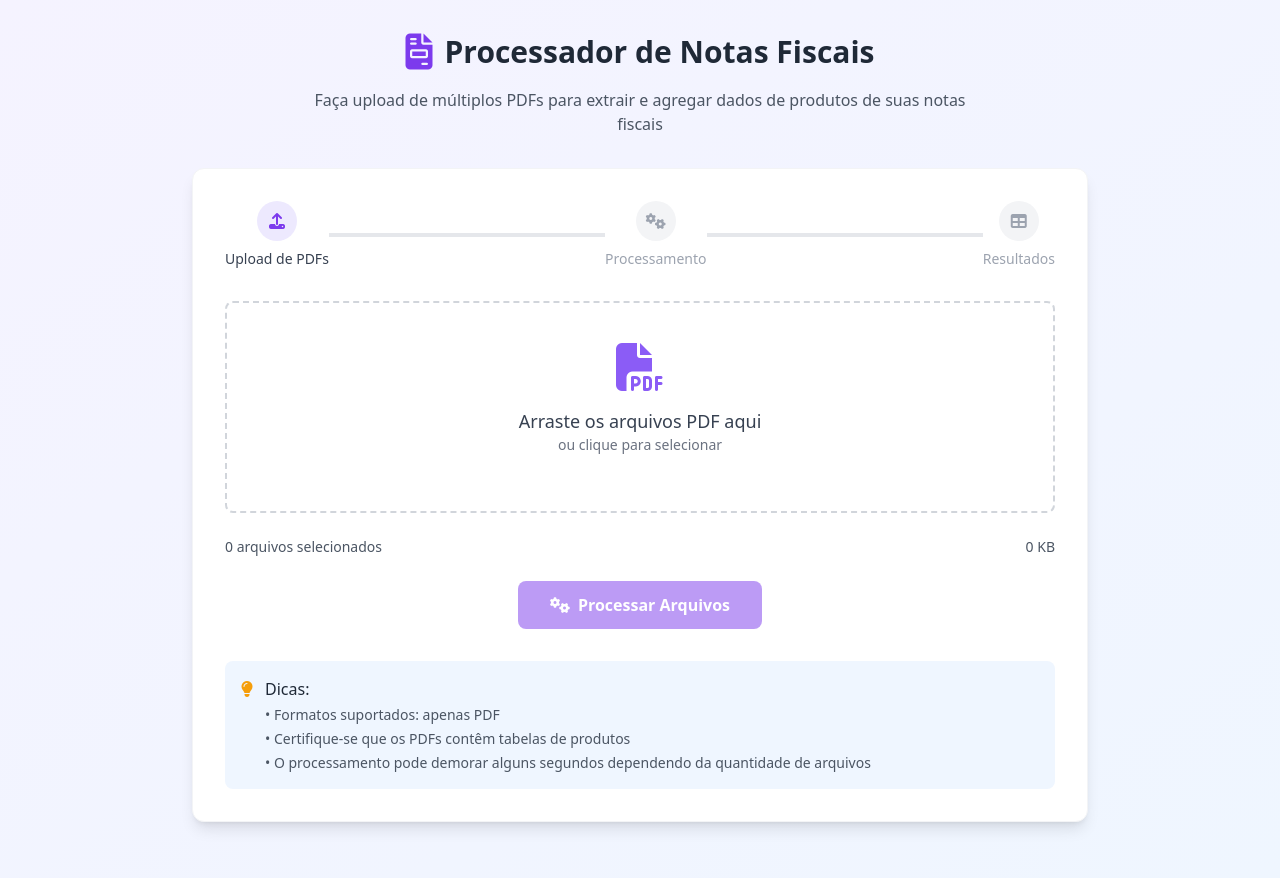
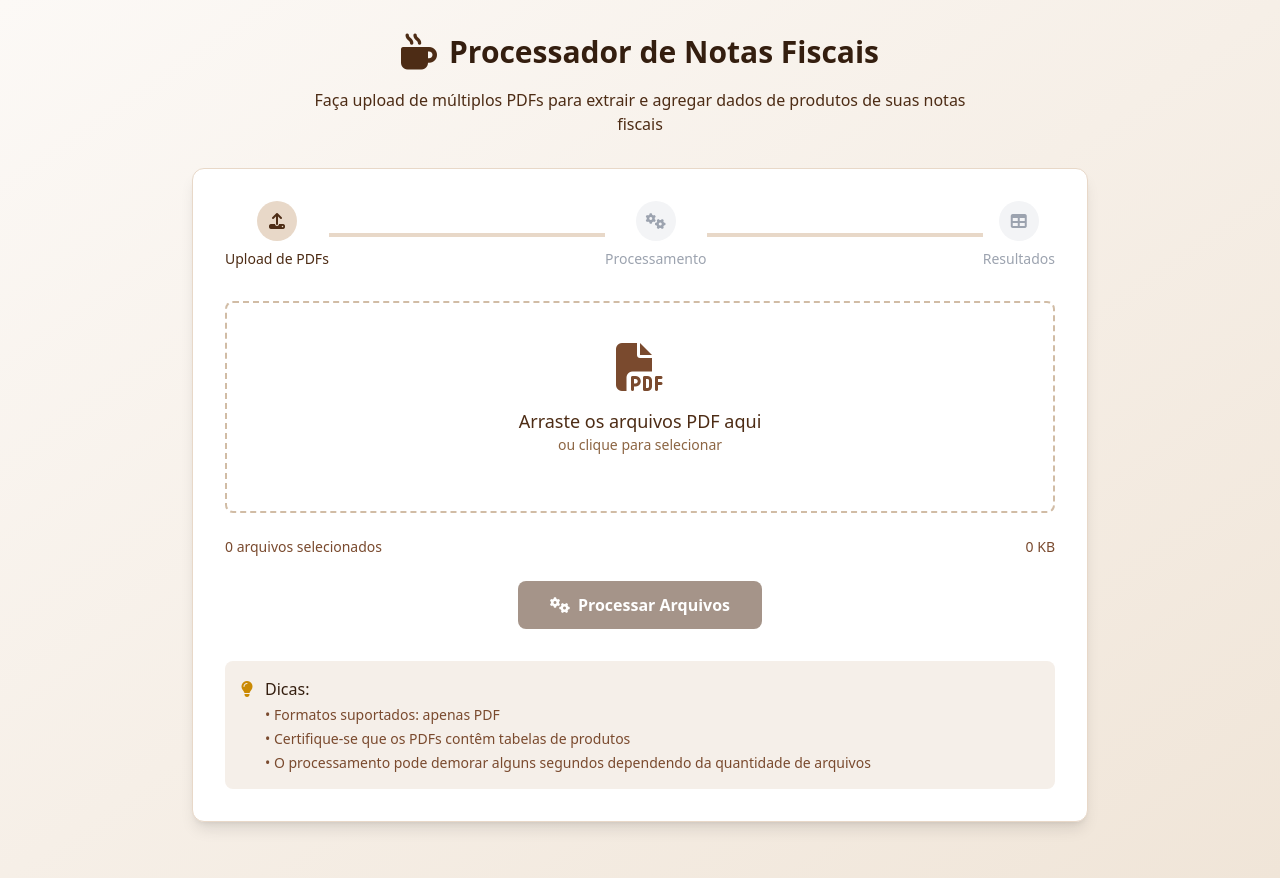
Before and after one commit to arthurbm/cacaushow-notas-app, a Flask app: page / in a window 1280 px wide. Run offline with Flask 3, Linux system fonts and the light colour scheme; some libraries are stand-ins or nearby versions.

Commit message:
feat: Revamp UI with new color scheme, improved table styling, and enhanced user feedback elements for PDF processing

```diff
--- a/api/index.py
+++ b/api/index.py
@@ -113,7 +113,9 @@ def process_pdf_endpoint():
         master_df = aggregate_repeated_products(master_df)
         master_df = master_df.sort_values(by='DESCRIÇÃO DO PRODUTO / SERVIÇO')
         table_html = master_df.to_html(classes="table-auto w-full", index=False, header=True)
-        table_html = table_html.replace('<th>', '<th style="text-align: left;">')
+        table_html = table_html.replace('<th>', '<th style="text-align: left; background-color: #f5efe9; color: #341e0f;">')
+        table_html = table_html.replace('<tr>', '<tr class="border-b border-brown-100">')
+        table_html = table_html.replace('<td>', '<td style="border-color: #e2d5c8;">')
 
         return render_template('results.html',
                              has_data=True,
--- a/api/static/css/styles.css
+++ b/api/static/css/styles.css
@@ -1,11 +1,23 @@
+:root {
+  --cacau-primary: #4d2c15;
+  --cacau-primary-light: #7a4a2e;
+  --cacau-primary-dark: #341e0f;
+  --cacau-secondary: #006633;
+  --cacau-secondary-light: #008842;
+  --cacau-secondary-dark: #004d26;
+  --cacau-accent: #f5efe9;
+  --cacau-accent-light: #fcf9f6;
+  --cacau-accent-dark: #e8d8c8;
+}
+
 .drop-zone {
-  border: 2px dashed #cbd5e1;
+  border: 2px dashed #d1bca5;
   transition: all 0.3s ease;
 }
 
 .drop-zone.dragover {
-  border-color: #7c3aed;
-  background-color: #f5f3ff;
+  border-color: var(--cacau-primary);
+  background-color: var(--cacau-accent);
 }
 
 .loading-spinner {
@@ -42,25 +54,26 @@ table {
 
 th,
 td {
-  border: 1px solid #e2e8f0;
+  border: 1px solid #e2d5c8;
   padding: 12px;
   text-align: left;
 }
 
 th {
-  background-color: #f1f5f9;
+  background-color: var(--cacau-accent);
   font-weight: 600;
   position: sticky;
   top: 0;
   z-index: 10;
+  color: var(--cacau-primary-dark);
 }
 
 tr:nth-child(even) {
-  background-color: #f8fafc;
+  background-color: #fcf9f6;
 }
 
 tr:hover {
-  background-color: #eef2ff;
+  background-color: #f0e5d8;
 }
 
 .tooltip {
@@ -71,7 +84,7 @@ tr:hover {
 .tooltip .tooltip-text {
   visibility: hidden;
   width: 200px;
-  background-color: #1e293b;
+  background-color: var(--cacau-primary-dark);
   color: white;
   text-align: center;
   border-radius: 6px;
@@ -89,3 +102,36 @@ tr:hover {
   visibility: visible;
   opacity: 1;
 }
+
+/* Custom Theme Classes */
+.bg-cacau-gradient {
+  background: linear-gradient(to bottom right, var(--cacau-accent-light), #f0e5d8);
+}
+
+.bg-cacau-primary {
+  background-color: var(--cacau-primary);
+}
+
+.bg-cacau-secondary {
+  background-color: var(--cacau-secondary);
+}
+
+.bg-cacau-accent {
+  background-color: var(--cacau-accent);
+}
+
+.text-cacau-primary {
+  color: var(--cacau-primary);
+}
+
+.text-cacau-secondary {
+  color: var(--cacau-secondary);
+}
+
+.border-cacau-primary {
+  border-color: var(--cacau-primary);
+}
+
+.border-cacau-secondary {
+  border-color: var(--cacau-secondary);
+}
--- a/api/static/js/main.js
+++ b/api/static/js/main.js
@@ -43,11 +43,11 @@ function copyTableData() {
       );
       const originalText = copyBtn.innerHTML;
       copyBtn.innerHTML = '<i class="fas fa-check"></i><span>Copiado!</span>';
-      copyBtn.classList.replace("bg-green-600", "bg-green-700");
+      copyBtn.classList.replace("bg-brown-600", "bg-brown-700");
 
       setTimeout(() => {
         copyBtn.innerHTML = originalText;
-        copyBtn.classList.replace("bg-green-700", "bg-green-600");
+        copyBtn.classList.replace("bg-brown-700", "bg-brown-600");
       }, 2000);
     })
     .catch((err) => {
@@ -128,10 +128,10 @@ function updateFileList(files) {
   fileList.innerHTML = files
     .map(
       (file) => `
-      <div class="flex items-center space-x-2 text-sm text-gray-600 py-1.5 px-2 rounded hover:bg-gray-50">
-        <i class="fas fa-file-pdf text-violet-500"></i>
+      <div class="flex items-center space-x-2 text-sm text-brown-600 py-1.5 px-2 rounded hover:bg-brown-50">
+        <i class="fas fa-file-pdf text-brown-600"></i>
         <span class="flex-1 truncate" title="${file.name}">${file.name}</span>
-        <span class="text-gray-400 text-xs">${formatFileSize(file.size)}</span>
+        <span class="text-brown-400 text-xs">${formatFileSize(file.size)}</span>
       </div>
     `
     )
@@ -162,9 +162,9 @@ document.addEventListener("DOMContentLoaded", () => {
     document.getElementById("loading").style.display = "flex";
 
     // Update progress indicators
-    processStep.classList.replace("bg-gray-100", "bg-violet-100");
-    processStep.classList.replace("text-gray-400", "text-violet-600");
-    processText.classList.replace("text-gray-400", "text-gray-700");
+    processStep.classList.replace("bg-gray-100", "bg-brown-100");
+    processStep.classList.replace("text-gray-400", "text-brown-600");
+    processText.classList.replace("text-gray-400", "text-brown-700");
     progressBar.style.width = "100%";
     progressBar2.style.width = "50%";
   });
@@ -173,9 +173,9 @@ document.addEventListener("DOMContentLoaded", () => {
     document.getElementById("loading").style.display = "none";
 
     // Update progress indicators
-    resultsStep.classList.replace("bg-gray-100", "bg-violet-100");
-    resultsStep.classList.replace("text-gray-400", "text-violet-600");
-    resultsText.classList.replace("text-gray-400", "text-gray-700");
+    resultsStep.classList.replace("bg-gray-100", "bg-brown-100");
+    resultsStep.classList.replace("text-gray-400", "text-brown-600");
+    resultsText.classList.replace("text-gray-400", "text-brown-700");
     progressBar2.style.width = "100%";
 
     // Scroll to results
--- a/api/templates/index.html
+++ b/api/templates/index.html
@@ -14,19 +14,46 @@
       href="{{ url_for('static', filename='css/styles.css') }}"
       rel="stylesheet"
     />
+    <script>
+      tailwind.config = {
+        theme: {
+          extend: {
+            colors: {
+              brown: {
+                50: "#f5efe9",
+                100: "#e8d8c8",
+                200: "#d1bca5",
+                300: "#b99c7d",
+                400: "#a27e5c",
+                500: "#8c6543",
+                600: "#7a4a2e",
+                700: "#4d2c15",
+                800: "#341e0f",
+                900: "#1d1109",
+              },
+              green: {
+                500: "#006633",
+                600: "#004d26",
+                700: "#003919",
+              },
+            },
+          },
+        },
+      };
+    </script>
   </head>
-  <body class="bg-gradient-to-br from-violet-50 to-blue-50 min-h-screen">
+  <body class="bg-cacau-gradient min-h-screen">
     <div class="container mx-auto px-4 py-8">
       <div class="max-w-4xl mx-auto">
         <!-- Header -->
         <div class="text-center mb-8">
           <div class="flex justify-center items-center mb-4">
-            <i class="fas fa-file-invoice text-4xl text-violet-600 mr-3"></i>
-            <h1 class="text-3xl font-bold text-gray-800">
+            <i class="fas fa-mug-hot text-4xl text-brown-700 mr-3"></i>
+            <h1 class="text-3xl font-bold text-brown-800">
               Processador de Notas Fiscais
             </h1>
           </div>
-          <p class="text-gray-600 max-w-2xl mx-auto">
+          <p class="text-brown-700 max-w-2xl mx-auto">
             Faça upload de múltiplos PDFs para extrair e agregar dados de
             produtos de suas notas fiscais
           </p>
@@ -34,23 +61,23 @@
 
         <!-- Main Card -->
         <div
-          class="bg-white rounded-xl shadow-lg p-8 mb-6 border border-gray-100"
+          class="bg-white rounded-xl shadow-lg p-8 mb-6 border border-brown-100"
         >
           <!-- Steps -->
           <div class="mb-8 hidden sm:block">
             <div class="flex justify-between">
               <div class="text-center">
                 <div
-                  class="w-10 h-10 mx-auto flex items-center justify-center rounded-full bg-violet-100 text-violet-600 mb-2"
+                  class="w-10 h-10 mx-auto flex items-center justify-center rounded-full bg-brown-100 text-brown-700 mb-2"
                 >
                   <i class="fas fa-upload"></i>
                 </div>
-                <p class="text-sm font-medium text-gray-700">Upload de PDFs</p>
+                <p class="text-sm font-medium text-brown-700">Upload de PDFs</p>
               </div>
               <div class="flex-1 flex items-center justify-center">
-                <div class="h-1 w-full bg-gray-200">
+                <div class="h-1 w-full bg-brown-100">
                   <div
-                    class="h-1 bg-violet-500"
+                    class="h-1 bg-brown-700"
                     style="width: 0%"
                     id="progress-bar"
                   ></div>
@@ -68,9 +95,9 @@
                 </p>
               </div>
               <div class="flex-1 flex items-center justify-center">
-                <div class="h-1 w-full bg-gray-200">
+                <div class="h-1 w-full bg-brown-100">
                   <div
-                    class="h-1 bg-violet-500"
+                    class="h-1 bg-brown-700"
                     style="width: 0%"
                     id="progress-bar-2"
                   ></div>
@@ -100,7 +127,7 @@
           >
             <!-- File Drop Zone -->
             <div
-              class="drop-zone rounded-lg p-10 mb-6 text-center cursor-pointer border-2 border-dashed border-gray-300 transition-all hover:border-violet-400"
+              class="drop-zone rounded-lg p-10 mb-6 text-center cursor-pointer border-2 border-dashed border-brown-200 transition-all hover:border-brown-400"
               id="dropZone"
             >
               <input
@@ -112,12 +139,14 @@
                 accept=".pdf"
               />
               <div class="space-y-4">
-                <i class="fas fa-file-pdf text-5xl text-violet-500"></i>
+                <i class="fas fa-file-pdf text-5xl text-brown-600"></i>
                 <div>
-                  <p class="text-lg font-medium text-gray-700">
+                  <p class="text-lg font-medium text-brown-700">
                     Arraste os arquivos PDF aqui
                   </p>
-                  <p class="text-sm text-gray-500">ou clique para selecionar</p>
+                  <p class="text-sm text-brown-500">
+                    ou clique para selecionar
+                  </p>
                 </div>
                 <div
                   id="fileList"
@@ -128,7 +157,7 @@
 
             <!-- File Count and Size Info -->
             <div
-              class="flex justify-between items-center mb-6 text-sm text-gray-600"
+              class="flex justify-between items-center mb-6 text-sm text-brown-600"
               id="fileInfo"
             >
               <span id="fileCount">0 arquivos selecionados</span>
@@ -139,7 +168,7 @@
             <div class="flex justify-center">
               <button
                 type="submit"
-                class="bg-violet-600 hover:bg-violet-700 text-white font-semibold py-3 px-8 rounded-lg transition duration-300 ease-in-out transform hover:scale-105 flex items-center space-x-2 disabled:opacity-50 disabled:cursor-not-allowed"
+                class="bg-brown-700 hover:bg-brown-800 text-white font-semibold py-3 px-8 rounded-lg transition duration-300 ease-in-out transform hover:scale-105 flex items-center space-x-2 disabled:opacity-50 disabled:cursor-not-allowed"
                 id="submitButton"
                 disabled
               >
@@ -150,12 +179,12 @@
           </form>
 
           <!-- Tips Section -->
-          <div class="mt-8 p-4 bg-blue-50 rounded-lg">
+          <div class="mt-8 p-4 bg-brown-50 rounded-lg">
             <div class="flex items-start">
-              <i class="fas fa-lightbulb text-amber-500 mt-1 mr-3"></i>
+              <i class="fas fa-lightbulb text-yellow-600 mt-1 mr-3"></i>
               <div>
-                <h3 class="font-medium text-gray-800 mb-1">Dicas:</h3>
-                <ul class="text-sm text-gray-600 space-y-1">
+                <h3 class="font-medium text-brown-800 mb-1">Dicas:</h3>
+                <ul class="text-sm text-brown-600 space-y-1">
                   <li>• Formatos suportados: apenas PDF</li>
                   <li>
                     • Certifique-se que os PDFs contêm tabelas de produtos
@@ -175,16 +204,16 @@
             class="hidden fixed inset-0 bg-black bg-opacity-50 flex items-center justify-center z-50"
           >
             <div class="bg-white p-8 rounded-lg shadow-xl text-center w-80">
-              <div class="loading-spinner text-violet-600 text-4xl mb-4">
+              <div class="loading-spinner text-brown-700 text-4xl mb-4">
                 <i class="fas fa-circle-notch"></i>
               </div>
-              <p class="text-gray-700 font-medium">Processando arquivos...</p>
-              <p class="text-sm text-gray-500 mt-2">
+              <p class="text-brown-800 font-medium">Processando arquivos...</p>
+              <p class="text-sm text-brown-500 mt-2">
                 Isso pode levar alguns segundos
               </p>
-              <div class="w-full bg-gray-200 rounded-full h-2.5 mt-4">
+              <div class="w-full bg-brown-100 rounded-full h-2.5 mt-4">
                 <div
-                  class="bg-violet-600 h-2.5 rounded-full animate-pulse w-full"
+                  class="bg-brown-600 h-2.5 rounded-full animate-pulse w-full"
                 ></div>
               </div>
             </div>
```
Also changed, not shown: api/templates/results.html (+9 -9 lines).
